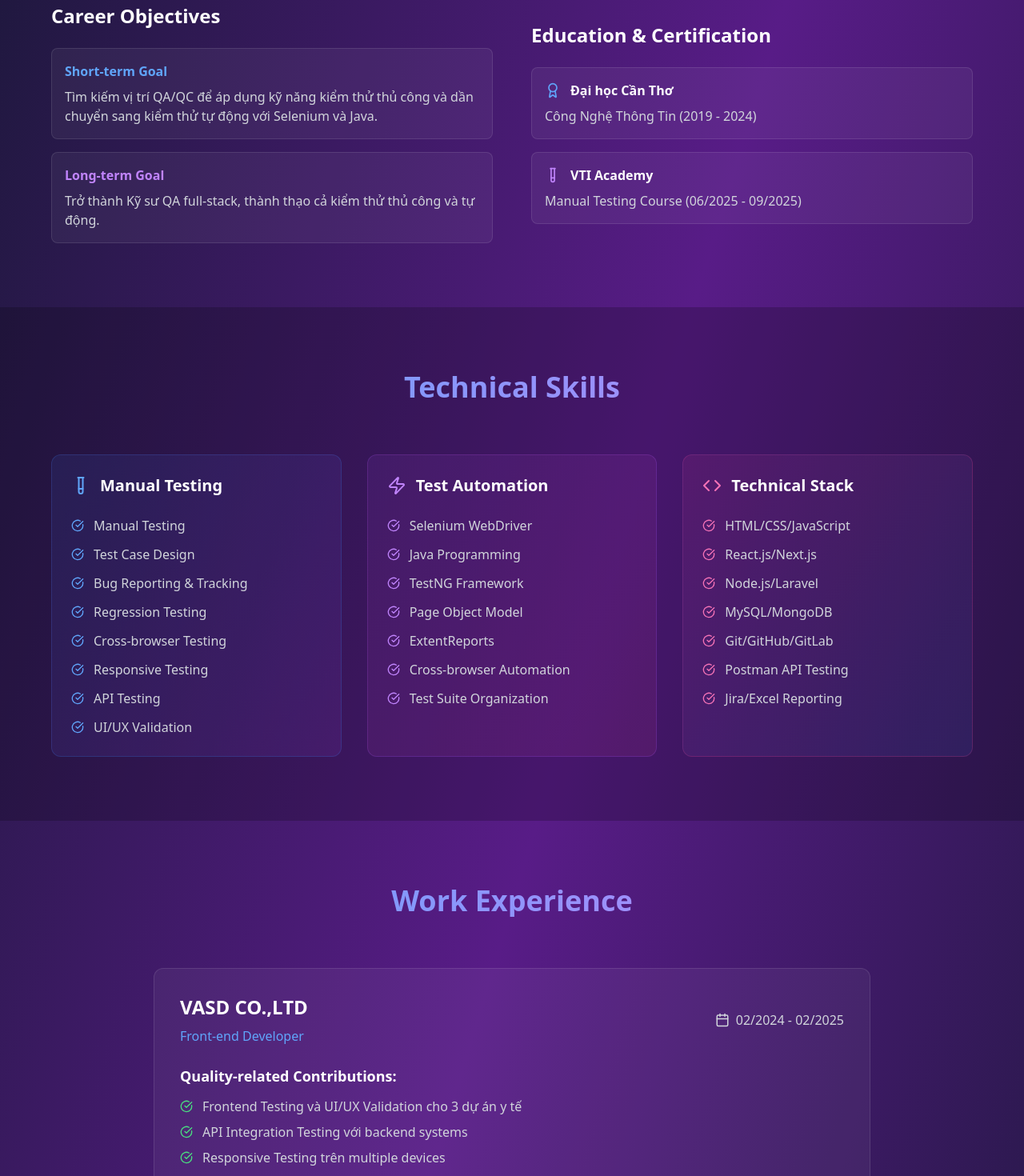
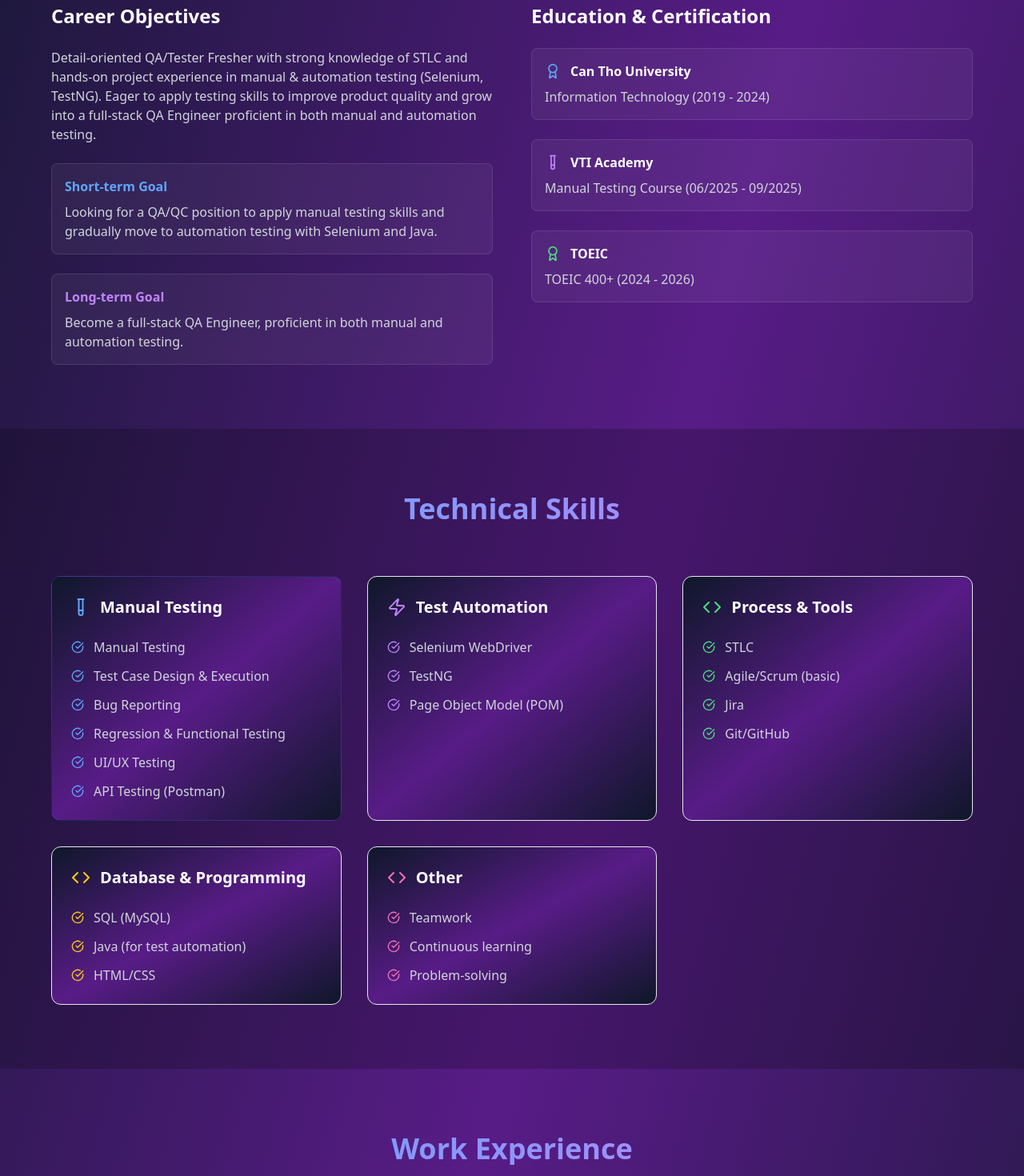
Before and after one commit to VTH0907012/my-postfolio-tester, a React (Vite) app: page / in a window 1280 px wide. Shown: the part 980-2450 px from the top of the page at 80% size. Built offline with nearby package versions, Linux system fonts and the light colour scheme.

Commit message:
Update UI Postfolio

```diff
--- a/src/pages/Postfolio.jsx
+++ b/src/pages/Postfolio.jsx
@@ -12,12 +12,31 @@ import {
   CheckCircle,
   Award,
   ExternalLink,
-  Download,
   Menu,
   X,
   Link,
 } from "lucide-react";
 import avatar from "../assets/Anh_CV.jpg";
+
+// SkillBox component để tránh lặp code
+const SkillBox = ({ title, icon, color, items }) => (
+  <div
+    className={`p-6 bg-gradient-to-br from-${color}-500/10 to-${color}-500/20 rounded-xl border border-${color}-500/20 hover:shadow-xl hover:shadow-${color}-500/10 transition-all duration-300`}
+  >
+    <div className="flex items-center gap-3 mb-6">
+      {icon}
+      <h3 className="text-xl font-semibold text-white">{title}</h3>
+    </div>
+    <div className="space-y-3">
+      {items.map((skill, index) => (
+        <div key={index} className="flex items-center gap-3">
+          <CheckCircle size={16} className={`text-${color}-400`} />
+          <span className="text-gray-300">{skill}</span>
+        </div>
+      ))}
+    </div>
+  </div>
+);
 
 const Portfolio = () => {
   const [isMenuOpen, setIsMenuOpen] = useState(false);
@@ -47,32 +66,16 @@ const Portfolio = () => {
   const skills = {
     testing: [
       "Manual Testing",
-      "Test Case Design",
-      "Bug Reporting & Tracking",
-      "Regression Testing",
-      "Cross-browser Testing",
-      "Responsive Testing",
-      "API Testing",
-      "UI/UX Validation",
+      "Test Case Design & Execution",
+      "Bug Reporting",
+      "Regression & Functional Testing",
+      "UI/UX Testing",
+      "API Testing (Postman)",
     ],
-    automation: [
-      "Selenium WebDriver",
-      "Java Programming",
-      "TestNG Framework",
-      "Page Object Model",
-      "ExtentReports",
-      "Cross-browser Automation",
-      "Test Suite Organization",
-    ],
-    tech: [
-      "HTML/CSS/JavaScript",
-      "React.js/Next.js",
-      "Node.js/Laravel",
-      "MySQL/MongoDB",
-      "Git/GitHub/GitLab",
-      "Postman API Testing",
-      "Jira/Excel Reporting",
-    ],
+    automation: ["Selenium WebDriver", "TestNG", "Page Object Model (POM)"],
+    process: ["STLC", "Agile/Scrum (basic)", "Jira", "Git/GitHub"],
+    tech: ["SQL (MySQL)", "Java (for test automation)", "HTML/CSS"],
+    other: ["Teamwork", "Continuous learning", "Problem-solving"],
   };
 
   const projects = [
@@ -81,21 +84,23 @@ const Portfolio = () => {
       period: "06/2025 - 08/2025",
       role: "Manual & Automation Tester",
       tasks: [
-        "Thiết kế & thực thi 30+ Test Cases áp dụng EP, BVA, State Transition",
-        "Kiểm thử thủ công toàn bộ user journey và Responsive/Cross-browser Testing",
-        "Tự động hóa 15+ test scenarios quan trọng với Selenium WebDriver + TestNG",
-        "Áp dụng POM & ExtentReports để tối ưu maintainability và báo cáo chi tiết",
+        "Designed & executed 30+ test cases using Equivalence Partitioning, Boundary Value Analysis, State Transition.",
+        "Performed manual testing on core flows: login, registration, shopping cart, checkout.",
+        "Conducted UI/UX & responsive testing across devices and browsers.",
+        "Categorized & tracked defects by severity, executed retesting & regression.",
+        "Automated core scenarios with Selenium WebDriver + TestNG, applying Page Object Model (POM).",
+        "Managed test suites, generated reports via ExtentReports, executed cross-browser testing (Chrome, Firefox).",
       ],
       achievements: [
-        "Phát hiện 12 bugs (1 Critical, 9 High, 2 Medium/Low)",
-        "Đạt 90% test coverage cho các test case chính",
-        "Giảm 60% thời gian regression testing",
+        "Detected and reported 12 bugs (1 Critical, 9 High, 2 Medium/Low)",
+        "Achieved 90% coverage for main test cases",
+        "Reduced regression testing time by 60% thanks to automation",
       ],
       technologies: ["Selenium WebDriver", "Java", "TestNG", "ExtentReports"],
       links: {
         demo: "https://ecommerce-electronics-zeta.vercel.app",
         code: "https://github.com/VTH0907012/Ecomerce-AutoTest",
-        testcase: "https://docs.google.com/spreadsheets/d/1H-BwWDFfIhZ00KbmCB2jNJcoblQMU6bk/edit?rtpof=true&gid=1477023176#gid=1477023176",
+        testcase: "https://surl.li/jdgsfq",
       },
     },
   ];
@@ -103,16 +108,16 @@ const Portfolio = () => {
   const workExperience = {
     company: "VASD CO.,LTD",
     period: "02/2024 - 02/2025",
-    role: "Front-end Developer",
+    role: "Front-end Developer ",
     projects: [
       "DMS (Medical Equipment Management)",
       "c.HIS (Patient Records)",
       "EMR v2 (Electronic Medical Records)",
     ],
     contributions: [
-      "Frontend Testing và UI/UX Validation cho 3 dự án y tế",
-      "API Integration Testing với backend systems",
-      "Responsive Testing trên multiple devices",
+      "Perform Frontend Testing and UI/UX Validation for 3 medical projects",
+      "API Integration Testing with backend systems",
+      "Responsive Testing on multiple devices",
     ],
   };
 
@@ -194,30 +199,25 @@ const Portfolio = () => {
         className="min-h-screen flex items-center justify-center px-4"
       >
         <div className="max-w-4xl mx-auto text-center">
-          {/* Avatar */}
           <div className="relative mb-8">
-            {/* Border gradient */}
             <div className="w-40 h-40 mx-auto rounded-full bg-gradient-to-r from-blue-500 to-purple-600 p-1 animate-pulse">
-              {/* Avatar image */}
               <img
-                src={avatar} // import avatar từ assets hoặc dùng /avatar.jpg nếu trong public
+                src={avatar}
                 alt="Avatar"
                 className="w-full h-full object-cover rounded-full"
               />
             </div>
-
-            {/* Check icon */}
             <div className="absolute -top-2 -right-2 w-8 h-8 bg-green-500 rounded-full animate-bounce flex items-center justify-center">
               <CheckCircle size={20} className="text-white" />
             </div>
           </div>
 
-          <h1 className="text-5xl md:text-7xl font-bold mb-4 bg-gradient-to-r from-blue-400 via-purple-400 to-pink-400 bg-clip-text text-transparent animate-fade-in">
+          <h1 className="text-4xl sm:text-5xl md:text-7xl font-bold mb-4 bg-gradient-to-r from-blue-400 via-purple-400 to-pink-400 bg-clip-text text-transparent animate-fade-in">
             Võ Thanh Hiếu
           </h1>
 
-          <p className="text-xl md:text-2xl text-gray-300 mb-8 animate-slide-up">
-            QA/QC Engineer & Test Automation Specialist
+          <p className="text-lg sm:text-xl md:text-2xl text-gray-300 mb-8 animate-slide-up">
+            Tester
           </p>
 
           <div className="flex flex-col sm:flex-row gap-4 justify-center mb-12">
@@ -235,7 +235,6 @@ const Portfolio = () => {
             </button>
           </div>
 
-          {/* Contact Info */}
           <div className="flex flex-wrap justify-center gap-6 text-gray-300">
             <div className="flex items-center gap-2 hover:text-blue-400 transition-colors">
               <Phone size={18} />
@@ -247,7 +246,7 @@ const Portfolio = () => {
             </div>
             <div className="flex items-center gap-2 hover:text-blue-400 transition-colors">
               <MapPin size={18} />
-              <span>Cần Thơ, Việt Nam</span>
+              <span>Ninh Kiều, Cần Thơ City</span>
             </div>
           </div>
         </div>
@@ -264,20 +263,26 @@ const Portfolio = () => {
           <h2 className="text-4xl font-bold text-center mb-16 bg-gradient-to-r from-blue-400 to-purple-400 bg-clip-text text-transparent">
             About Me
           </h2>
-
-          <div className="grid md:grid-cols-2 gap-12 items-center">
+          <div className="grid md:grid-cols-2 gap-12 items-start">
             <div className="space-y-6">
               <h3 className="text-2xl font-semibold text-white mb-4">
                 Career Objectives
               </h3>
-              <div className="space-y-4">
+              <p className="text-gray-300">
+                Detail-oriented QA/Tester Fresher with strong knowledge of STLC
+                and hands-on project experience in manual & automation testing
+                (Selenium, TestNG). Eager to apply testing skills to improve
+                product quality and grow into a full-stack QA Engineer
+                proficient in both manual and automation testing.
+              </p>
               <div className="p-4 bg-white/5 rounded-lg border border-white/10">
                 <h4 className="text-blue-400 font-semibold mb-2">
                   Short-term Goal
                 </h4>
                 <p className="text-gray-300">
-                    Tìm kiếm vị trí QA/QC để áp dụng kỹ năng kiểm thử thủ công
-                    và dần chuyển sang kiểm thử tự động với Selenium và Java.
+                  Looking for a QA/QC position to apply manual testing skills
+                  and gradually move to automation testing with Selenium and
+                  Java.
                 </p>
               </div>
               <div className="p-4 bg-white/5 rounded-lg border border-white/10">
@@ -285,27 +290,24 @@ const Portfolio = () => {
                   Long-term Goal
                 </h4>
                 <p className="text-gray-300">
-                    Trở thành Kỹ sư QA full-stack, thành thạo cả kiểm thử thủ
-                    công và tự động.
+                  Become a full-stack QA Engineer, proficient in both manual and
+                  automation testing.
                 </p>
               </div>
             </div>
-            </div>
-
             <div className="space-y-6">
               <h3 className="text-2xl font-semibold text-white mb-4">
                 Education & Certification
               </h3>
-              <div className="space-y-4">
               <div className="p-4 bg-white/5 rounded-lg border border-white/10">
                 <div className="flex items-center gap-3 mb-2">
                   <Award className="text-blue-400" size={20} />
                   <h4 className="font-semibold text-white">
-                      Đại học Cần Thơ
+                    Can Tho University
                   </h4>
                 </div>
                 <p className="text-gray-300">
-                    Công Nghệ Thông Tin (2019 - 2024)
+                  Information Technology (2019 - 2024)
                 </p>
               </div>
               <div className="p-4 bg-white/5 rounded-lg border border-white/10">
@@ -317,6 +319,12 @@ const Portfolio = () => {
                   Manual Testing Course (06/2025 - 09/2025)
                 </p>
               </div>
+              <div className="p-4 bg-white/5 rounded-lg border border-white/10">
+                <div className="flex items-center gap-3 mb-2">
+                  <Award className="text-green-400" size={20} />
+                  <h4 className="font-semibold text-white">TOEIC</h4>
+                </div>
+                <p className="text-gray-300">TOEIC 400+ (2024 - 2026)</p>
               </div>
             </div>
           </div>
@@ -334,61 +342,37 @@ const Portfolio = () => {
           <h2 className="text-4xl font-bold text-center mb-16 bg-gradient-to-r from-blue-400 to-purple-400 bg-clip-text text-transparent">
             Technical Skills
           </h2>
-
-          <div className="grid md:grid-cols-3 gap-8">
-            {/* Manual Testing Skills */}
-            <div className="p-6 bg-gradient-to-br from-blue-500/10 to-purple-500/10 rounded-xl border border-blue-500/20 hover:shadow-xl hover:shadow-blue-500/10 transition-all duration-300">
-              <div className="flex items-center gap-3 mb-6">
-                <TestTube className="text-blue-400" size={24} />
-                <h3 className="text-xl font-semibold text-white">
-                  Manual Testing
-                </h3>
-              </div>
-              <div className="space-y-3">
-                {skills.testing.map((skill, index) => (
-                  <div key={index} className="flex items-center gap-3">
-                    <CheckCircle size={16} className="text-blue-400" />
-                    <span className="text-gray-300">{skill}</span>
-                  </div>
-                ))}
-              </div>
-            </div>
-
-            {/* Automation Testing Skills */}
-            <div className="p-6 bg-gradient-to-br from-purple-500/10 to-pink-500/10 rounded-xl border border-purple-500/20 hover:shadow-xl hover:shadow-purple-500/10 transition-all duration-300">
-              <div className="flex items-center gap-3 mb-6">
-                <Zap className="text-purple-400" size={24} />
-                <h3 className="text-xl font-semibold text-white">
-                  Test Automation
-                </h3>
-              </div>
-              <div className="space-y-3">
-                {skills.automation.map((skill, index) => (
-                  <div key={index} className="flex items-center gap-3">
-                    <CheckCircle size={16} className="text-purple-400" />
-                    <span className="text-gray-300">{skill}</span>
-                  </div>
-                ))}
-              </div>
-            </div>
-
-            {/* Technical Skills */}
-            <div className="p-6 bg-gradient-to-br from-pink-500/10 to-blue-500/10 rounded-xl border border-pink-500/20 hover:shadow-xl hover:shadow-pink-500/10 transition-all duration-300">
-              <div className="flex items-center gap-3 mb-6">
-                <Code className="text-pink-400" size={24} />
-                <h3 className="text-xl font-semibold text-white">
-                  Technical Stack
-                </h3>
-              </div>
-              <div className="space-y-3">
-                {skills.tech.map((skill, index) => (
-                  <div key={index} className="flex items-center gap-3">
-                    <CheckCircle size={16} className="text-pink-400" />
-                    <span className="text-gray-300">{skill}</span>
-                  </div>
-                ))}
-              </div>
-            </div>
+          <div className="grid gap-8 sm:grid-cols-2 lg:grid-cols-3">
+            <SkillBox
+              title="Manual Testing"
+              icon={<TestTube className="text-blue-400" size={24} />}
+              color="blue"
+              items={skills.testing}
+            />
+            <SkillBox
+              title="Test Automation"
+              icon={<Zap className="text-purple-400" size={24} />}
+              color="purple"
+              items={skills.automation}
+            />
+            <SkillBox
+              title="Process & Tools"
+              icon={<Code className="text-green-400" size={24} />}
+              color="green"
+              items={skills.process}
+            />
+            <SkillBox
+              title="Database & Programming"
+              icon={<Code className="text-yellow-400" size={24} />}
+              color="yellow"
+              items={skills.tech}
+            />
+            <SkillBox
+              title="Other"
+              icon={<Code className="text-pink-400" size={24} />}
+              color="pink"
+              items={skills.other}
+            />
           </div>
         </div>
       </section>
@@ -404,8 +388,7 @@ const Portfolio = () => {
           <h2 className="text-4xl font-bold text-center mb-16 bg-gradient-to-r from-blue-400 to-purple-400 bg-clip-text text-transparent">
             Work Experience
           </h2>
-
-          <div className="max-w-4xl mx-auto">
+          <div className="grid gap-8 sm:grid-cols-2">
             <div className="p-8 bg-white/5 rounded-xl border border-white/10 hover:shadow-xl hover:shadow-blue-500/10 transition-all duration-300">
               <div className="flex flex-col md:flex-row md:items-center md:justify-between mb-6">
                 <div>
@@ -421,7 +404,6 @@ const Portfolio = () => {
                   <span>{workExperience.period}</span>
                 </div>
               </div>
-
               <div className="space-y-6">
                 <div>
                   <h4 className="text-lg font-semibold text-white mb-3">
@@ -439,7 +421,6 @@ const Portfolio = () => {
                     ))}
                   </ul>
                 </div>
-
                 <div>
                   <h4 className="text-lg font-semibold text-white mb-3">
                     Projects Involved:
@@ -472,8 +453,7 @@ const Portfolio = () => {
           <h2 className="text-4xl font-bold text-center mb-16 bg-gradient-to-r from-blue-400 to-purple-400 bg-clip-text text-transparent">
             Testing Projects
           </h2>
-
-          <div className="max-w-4xl mx-auto">
+          <div className="grid gap-8">
             {projects.map((project, index) => (
               <div
                 key={index}
@@ -491,89 +471,67 @@ const Portfolio = () => {
                     <span>{project.period}</span>
                   </div>
                 </div>
-                <div>
-                  <h4 className="text-lg font-semibold text-white mb-3 flex items-center gap-2">
-                    <CheckCircle className="text-green-400" size={20} />
-                    Công việc thực hiện:
+
+                <h4 className="text-lg font-semibold text-white mb-3">
+                  Tasks Performed:
                 </h4>
-                  <ul className="space-y-2">
-                    {project.tasks.map((task, idx) => (
-                      <li key={idx} className="flex items-start gap-3">
-                        <span className="text-blue-400 mt-1">✔</span>
+                <ul className="space-y-2 mb-6">
+                  {project.tasks.map((task, i) => (
+                    <li key={i} className="flex items-start gap-3">
+                      <CheckCircle size={16} className="text-blue-400 mt-1" />
                       <span className="text-gray-300">{task}</span>
                     </li>
                   ))}
                 </ul>
-                </div>
-                <div className="space-y-6 mt-4">
-                  <div>
-                    <h4 className="text-lg font-semibold text-white mb-3 flex items-center gap-2">
-                      <Bug className="text-red-400" size={20} />
-                      Key Achievements:
+
+                <h4 className="text-lg font-semibold text-white mb-3">
+                  Achievements:
                 </h4>
-                    <ul className="space-y-2">
-                      {project.achievements.map((achievement, idx) => (
-                        <li key={idx} className="flex items-start gap-3">
-                          <CheckCircle
-                            size={16}
-                            className="text-green-400 mt-1 flex-shrink-0"
-                          />
-                          <span className="text-gray-300">{achievement}</span>
+                <ul className="space-y-2 mb-6">
+                  {project.achievements.map((ach, i) => (
+                    <li key={i} className="flex items-start gap-3">
+                      <Award size={16} className="text-yellow-400 mt-1" />
+                      <span className="text-gray-300">{ach}</span>
                     </li>
                   ))}
                 </ul>
-                  </div>
 
-                  <div>
-                    <h4 className="text-lg font-semibold text-white mb-3">
-                      Technologies Used:
-                    </h4>
-                    <div className="flex flex-wrap gap-2 mb-4">
-                      {project.technologies.map((tech, idx) => (
+                <div className="flex flex-wrap gap-3 mb-6">
+                  {project.technologies.map((tech, i) => (
                     <span
-                          key={idx}
+                      key={i}
                       className="px-3 py-1 bg-purple-500/20 text-purple-300 rounded-full text-sm border border-purple-500/30"
                     >
                       {tech}
                     </span>
                   ))}
                 </div>
-                  </div>
 
-                  <div className="flex gap-4">
-                    {/* Link dự án */}
+                <div className="flex flex-wrap gap-4">
                   <a
                     href={project.links.demo}
                     target="_blank"
                     rel="noopener noreferrer"
                     className="flex items-center gap-2 px-4 py-2 bg-blue-600 text-white rounded-lg hover:bg-blue-700 transition-colors"
                   >
-                      <ExternalLink size={16} />
-                      Link dự án
+                    <ExternalLink size={16} /> Demo
                   </a>
-
-                    {/* Link Testcase */}
                   <a
                     href={project.links.testcase}
                     target="_blank"
                     rel="noopener noreferrer"
                     className="flex items-center gap-2 px-4 py-2 bg-green-600 text-white rounded-lg hover:bg-green-700 transition-colors"
                   >
-                      <Link size={16} />
-                      Link Testcase
+                    <Link size={16} /> Test Cases
                   </a>
-
-                    {/* Source Code */}
                   <a
                     href={project.links.code}
                     target="_blank"
                     rel="noopener noreferrer"
-                      className="flex items-center gap-2 px-4 py-2 border border-gray-500 text-gray-300 rounded-lg hover:bg-gray-500 hover:text-white transition-colors"
+                    className="flex items-center gap-2 px-4 py-2 bg-gray-800 text-white rounded-lg hover:bg-gray-900 transition-colors"
                   >
-                      <Github size={16} />
-                      Source Code
+                    <Github size={16} /> Automation Code
                   </a>
-                  </div>
                 </div>
               </div>
             ))}
@@ -629,7 +587,7 @@ const Portfolio = () => {
 
           <div className="text-center">
             <p className="text-gray-400 mb-4">
-              TOEIC LR 400+ • Available for immediate start
+              TOEIC LR 400+ (Improving)• Available for immediate start
             </p>
             <div className="flex justify-center">
               <div className="px-6 py-2 bg-green-500/20 text-green-300 rounded-full border border-green-500/30">
@@ -641,43 +599,9 @@ const Portfolio = () => {
       </section>
 
       {/* Footer */}
-      <footer className="w-full py-8 px-4 bg-black/40 border-t border-white/10">
-        <div className="w-full max-w-6xl mx-auto text-center text-gray-400">
-          <p>&copy; 2025 Võ Thanh Hiếu. All rights reserved.</p>
-        </div>
+      <footer className="py-6 text-center text-gray-400 text-sm border-t border-white/10">
+        © {new Date().getFullYear()} Võ Thanh Hiếu. All Rights Reserved.
       </footer>
-
-      <style jsx>{`
-        @keyframes fade-in {
-          from {
-            opacity: 0;
-            transform: translateY(30px);
-          }
-          to {
-            opacity: 1;
-            transform: translateY(0);
-          }
-        }
-
-        @keyframes slide-up {
-          from {
-            opacity: 0;
-            transform: translateY(50px);
-          }
-          to {
-            opacity: 1;
-            transform: translateY(0);
-          }
-        }
-
-        .animate-fade-in {
-          animation: fade-in 1s ease-out;
-        }
-
-        .animate-slide-up {
-          animation: slide-up 1s ease-out 0.2s both;
-        }
-      `}</style>
     </div>
   );
 };
```
Lines whose indentation alone changed are shown as unchanged.
